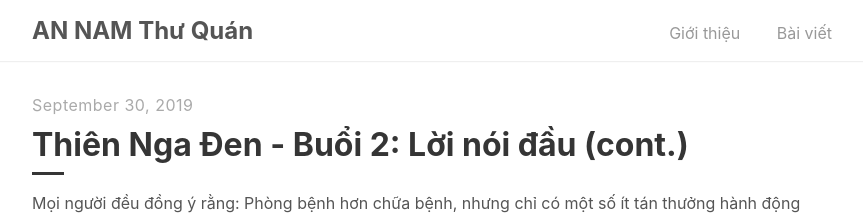
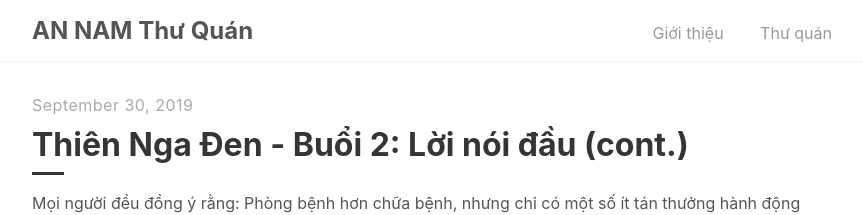
Before and after one commit to AnNamThuQuan/annamthuquan.github.io, a Jekyll site: the page built from index.html, in a window 1280 px wide. Shown: the top 215 px of the page, without its empty margins (208-1071 px from the left). Built offline with Jekyll 4.4.1, drawn with Linux system fonts in a browser that asks for light colours; the list of posts is cut into pages by our own code.

Commit message:
Update navigation.html

```diff
--- a/_includes/navigation.html
+++ b/_includes/navigation.html
@@ -5,7 +5,7 @@
     </a>
     <ul>
       <li><a href="{{ '/about' | prepend: site.baseurl }}">Giới thiệu</a></li>
-      <li><a href="{{ site.baseurl }}/">Bài viết</a></li>
+      <li><a href="{{ site.baseurl }}/">Thư quán</a></li>
     </ul>
   </div>
 </nav>
```
